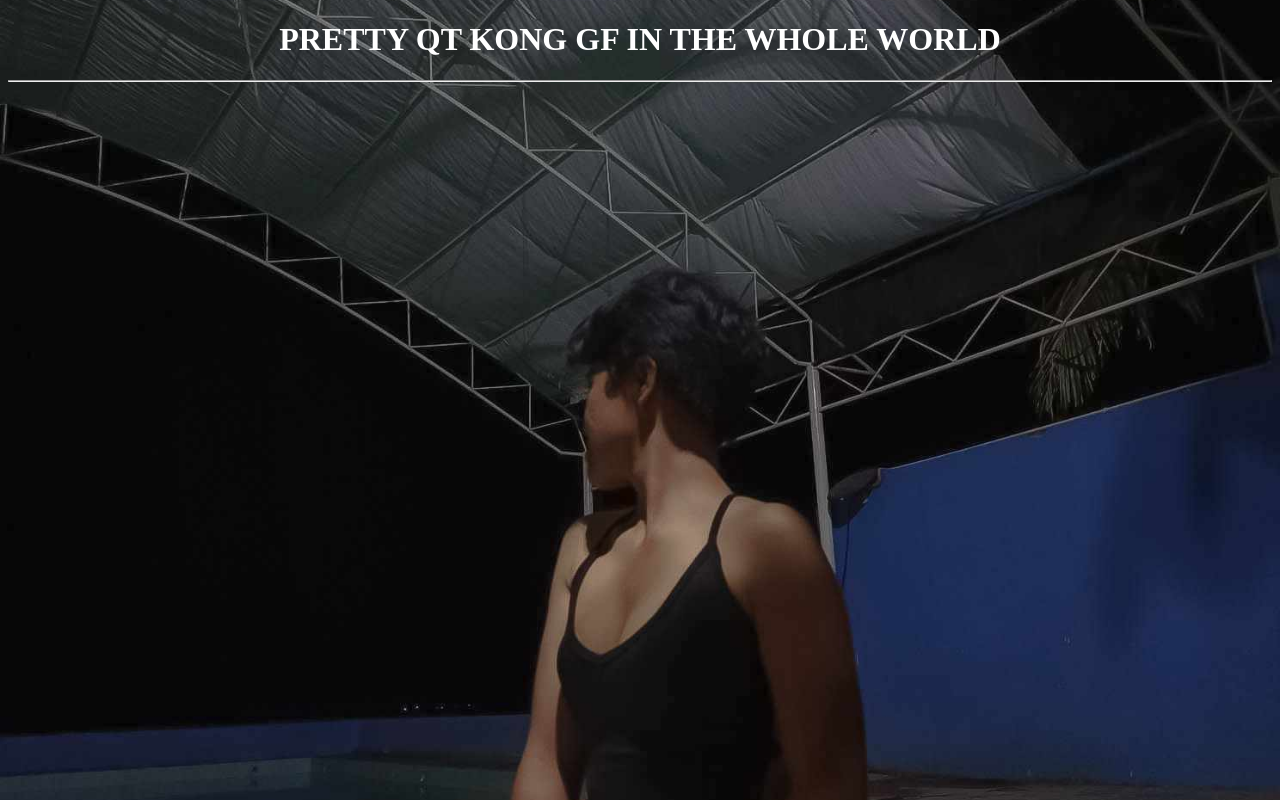
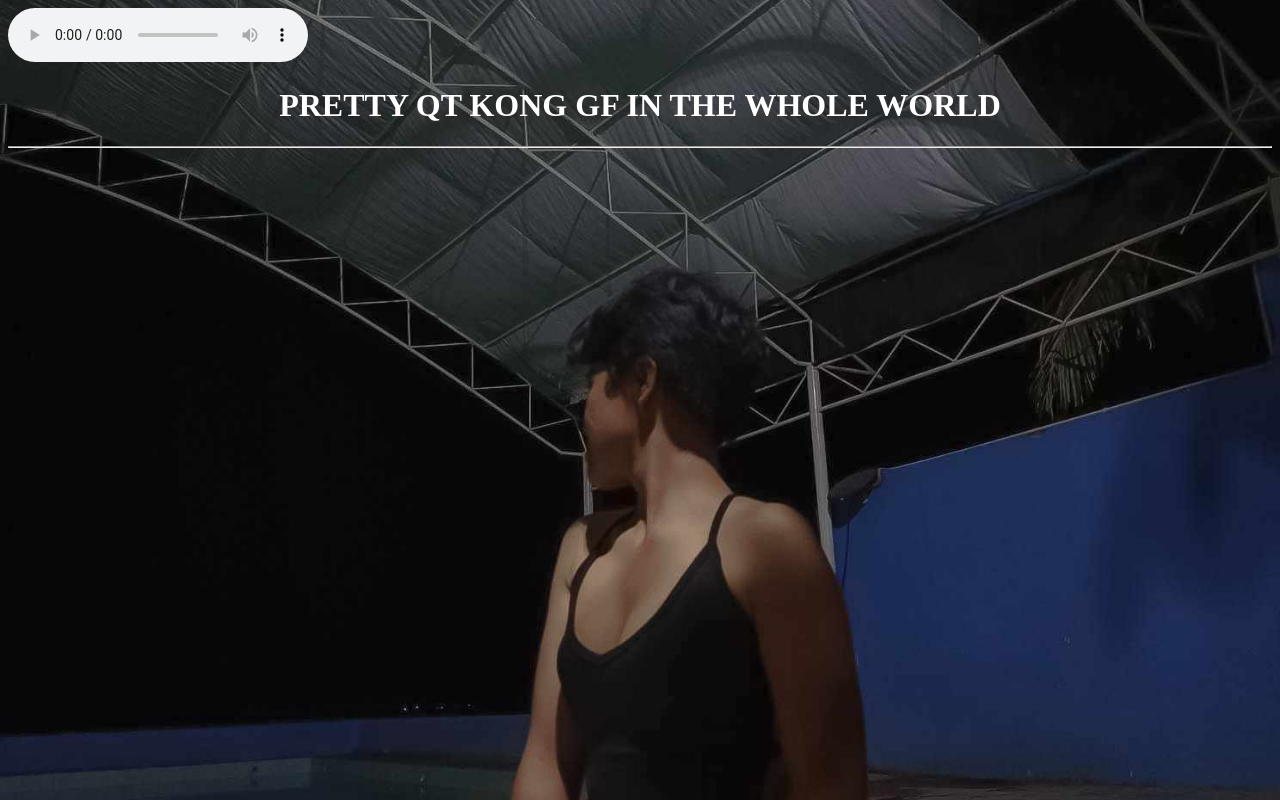
Before and after one commit to cabcab21/mimaw, a plain HTML site: page index.html in a window 1280 px wide. Drawn offline with Linux system fonts and the light colour scheme.

Commit message:
Update index.html

```diff
--- a/index.html
+++ b/index.html
@@ -12,7 +12,7 @@
     <link rel="stylesheet" href="style.css">
 </head>
 <body>
-    <audio controls hidden autoplay src="KG.mp3"></audio>
+    <audio controls autoplay src="KG.mp3"></audio>
   <p><center><h1 style="color: white;">PRETTY QT KONG GF IN THE WHOLE WORLD</h1></center></p>
  <hr>
 
```
